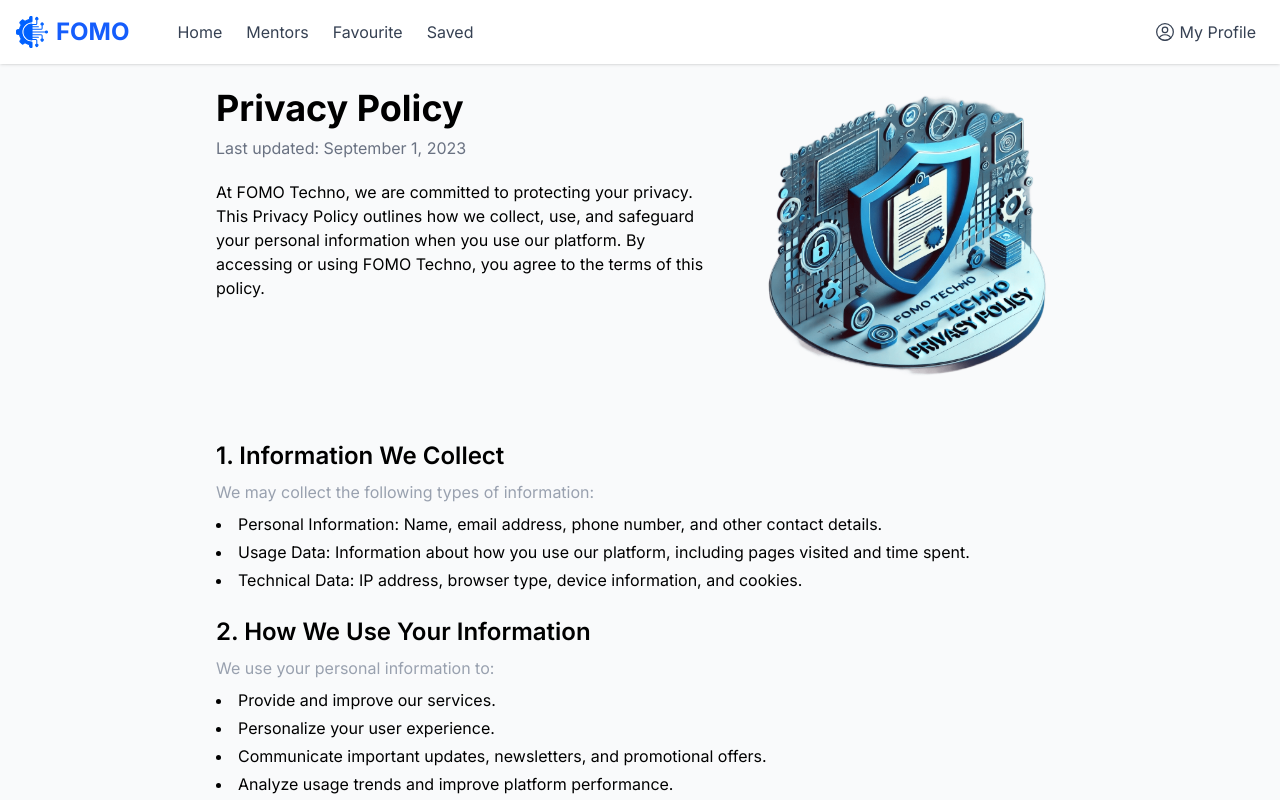
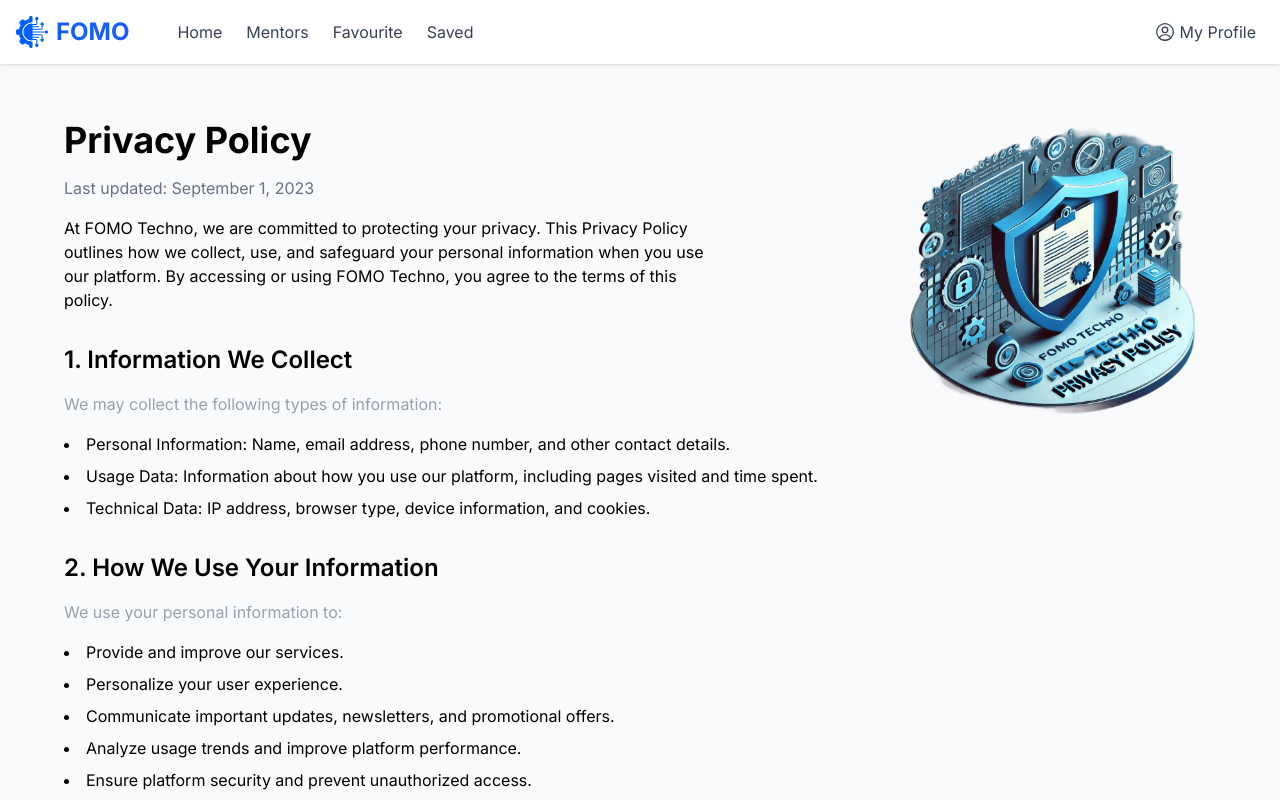
Before and after one commit to Rawand-abu-shammala/FOMO, a Next.js app: page /privacy-policy in a window 1280 px wide. Shown: the top 800 px of the page. Built offline with nearby package versions, Linux system fonts and the light colour scheme.

Commit message:
Add some edit to privacy-policy page

```diff
--- a/src/app/page.tsx
+++ b/src/app/page.tsx
@@ -1,74 +1,74 @@
-'use client'
-import { Button } from "@/components/ui/button";
-import Link from 'next/link';
+// 'use client'
+// import { Button } from "@/components/ui/button";
+// import Link from 'next/link';
 
-export default function Home() {
-  return (
+// export default function Home() {
+//   return (
 
-    <div className="min-h-screen flex flex-col items-center justify-center bg-gray-50 space-y-6 p-4">
+//     <div className="min-h-screen flex flex-col items-center justify-center bg-gray-50 space-y-6 p-4">
 
 
-      {/* Main Content */}
-      <main className="flex flex-col items-center space-y-4">
-        <h1 className="text-4xl font-bold">Welcome to FOMO</h1>
-        <p className="text-gray-600">Please choose an option to continue</p>
+//       {/* Main Content */}
+//       <main className="flex flex-col items-center space-y-4">
+//         <h1 className="text-4xl font-bold">Welcome to FOMO</h1>
+//         <p className="text-gray-600">Please choose an option to continue</p>
 
-            <div className="flex flex-wrap gap-4 pt-4">
-            <Button className="w-40 px-6 py-2 bg-blue-600 text-white rounded-lg hover:bg-blue-700 transition">
-              <Link href="/signup">Sign Up</Link>
-            </Button>
-            <Button variant="outline" className="w-40 px-6 py-2 border border-blue-600 text-blue-600 rounded-lg hover:bg-blue-50 transition" asChild>
-              <Link href="/login">Sign In</Link>
-            </Button>
-          </div>
+//             <div className="flex flex-wrap gap-4 pt-4">
+//             <Button className="w-40 px-6 py-2 bg-blue-600 text-white rounded-lg hover:bg-blue-700 transition">
+//               <Link href="/signup">Sign Up</Link>
+//             </Button>
+//             <Button variant="outline" className="w-40 px-6 py-2 border border-blue-600 text-blue-600 rounded-lg hover:bg-blue-50 transition" asChild>
+//               <Link href="/login">Sign In</Link>
+//             </Button>
+//           </div>
 
-      </main>
-    </div>
-  );
-}
+//       </main>
+//     </div>
+//   );
+// }
 
 
 
 
 
-// import Image from 'next/image';
-// import { Button } from '@/components/ui/button';
-// import Card from './components/Card';
-// import { cards } from './utils/data';
+import Image from 'next/image';
+import { Button } from '@/components/ui/button';
+import Card from './components/Card';
+import { cards } from './utils/data';
 
-// export default function Home() {
-//   return (
-//     <>
-//       <section className="-mt-16 pt-16 bg-blue-50 rounded-b-xl p-8 flex flex-col md:flex-row items-center gap-8">
-//         <div className="flex-1">
-//           <h1 className="text-4xl font-bold mb-4">
-//             Welcome, Hala Alastal!<br />Your Tech Journey Starts Here
-//           </h1>
-//           <p className="text-gray-700 mb-6">
-//             FOMO techno is a guidance platform designed to help Arab students explore software engineering...
-//           </p>
-//           <Button className="bg-blue-600 text-white" size="lg">Start Exploring</Button>
-//         </div>
-//         <div className="flex-1">
-//           <Image
-//             src="/assets/images/hero.svg"
-//             alt="Hero"
-//             width={600}
-//             height={400}
-//             className="rounded-lg object-cover"
-//           />
-//         </div>
-//       </section>
+export default function Home() {
+  return (
+    <>
+      <section className="-mt-16 pt-16 bg-blue-50 rounded-b-xl p-8 flex flex-col md:flex-row items-center gap-8">
+        <div className="flex-1">
+          <h1 className="text-4xl font-bold mb-4">
+            Welcome, Hala Alastal!<br />Your Tech Journey Starts Here
+          </h1>
+          <p className="text-gray-700 mb-6">
+            FOMO techno is a guidance platform designed to help Arab students explore software engineering...
+          </p>
+          <Button className="bg-blue-600 text-white" size="lg">Start Exploring</Button>
+        </div>
+        <div className="flex-1">
+          <Image
+            src="/assets/images/hero.svg"
+            alt="Hero"
+            width={600}
+            height={400}
+            className="rounded-lg object-cover"
+          />
+        </div>
+      </section>
 
-//       {/* Cards Section */}
-//       <section className="container mx-auto px-4 mt-12">
-//         <h2 className="text-2xl font-bold mb-6">
-//           Explore Learning Paths And Tech Resources
-//         </h2>
-//         <div className="grid grid-cols-1 sm:grid-cols-2 lg:grid-cols-3 gap-6 items-stretch">
-//           {cards.map(c => <Card key={c.slug} {...c} />)}
-//         </div>
-//       </section>
-//     </>
-//   );
-// }
+      {/* Cards Section */}
+      <section className="container mx-auto px-4 mt-12">
+        <h2 className="text-2xl font-bold mb-6">
+          Explore Learning Paths And Tech Resources
+        </h2>
+        <div className="grid grid-cols-1 sm:grid-cols-2 lg:grid-cols-3 gap-6 items-stretch">
+          {cards.map(c => <Card key={c.slug} {...c} />)}
+        </div>
+      </section>
+    </>
+  );
+}
--- a/src/app/privacy-policy/page.tsx
+++ b/src/app/privacy-policy/page.tsx
@@ -1,39 +1,47 @@
 import Image from "next/image";
-import { Section } from '../utils/type';
-import { sections } from '../utils/privacyPolicy';
+import { Section } from "../utils/type";
+import { sections } from "../utils/privacyPolicy";
 
 export default function PrivacyPolicyPage() {
   return (
-    <main className="max-w-4xl mx-auto p-6">
-      <div className="flex flex-col md:flex-row items-start mb-8 gap-6">
-        <div className="flex-1">
-          <h1 className="text-4xl font-bold mb-2">Privacy Policy</h1>
+    <main className="w-full mt-8 p-6 overflow-visible">
+      <div className="relative w-4/5 ml-4 md:ml-10 mb-8 overflow-visible">
+        <div className="flex flex-col md:flex-row gap-6">
+          <div className="w-full md:w-2/3 text-left space-y-4">
+            <h1 className="text-4xl font-bold">Privacy Policy</h1>
             <p className="text-gray-500">Last updated: September 1, 2023</p>
-          <p className="mt-5">
-            At FOMO Techno, we are committed to protecting your privacy. This Privacy Policy outlines how we collect, use, and safeguard your personal information when you use our platform. By accessing or using FOMO Techno, you agree to the terms of this policy.
+            <p className="text-base">
+              At FOMO Techno, we are committed to protecting your privacy. This
+              Privacy Policy outlines how we collect, use, and safeguard your
+              personal information when you use our platform. By accessing or
+              using FOMO Techno, you agree to the terms of this policy.
             </p>
           </div>
-        <div className="w-64 h-64 md:w-80 md:h-80 relative">
+
+          <div className="relative w-full mt-6 md:mt-0 md:w-1/3">
+            <div className="relative md:absolute md:top-0 md:right-[-80px] lg:right-[-160px] w-full overflow-visible">
               <Image
                 src="/assets/images/privacy-policy.svg"
                 alt="Privacy Illustration"
-            fill
-            className="object-contain"
+                width={500}
+                height={500}
+                priority
+                className="object-contain w-auto h-auto"
               />
             </div>
           </div>
+        </div>
+      </div>
 
-      <div className="space-y-6">
+      <div className="w-4/5 ml-4 md:ml-10 space-y-8 text-left">
         {sections.map((section: Section) => (
-          <section key={section.title}>
-            <h2 className="text-2xl font-semibold mb-2">{section.title}</h2>
+          <section key={section.title} className="space-y-4">
+            <h2 className="text-2xl font-semibold">{section.title}</h2>
             {section.description && (
-              <p className="text-base mb-2 text-gray-400">
-                {section.description}
-              </p>
+              <p className="text-base text-gray-400">{section.description}</p>
             )}
             {section.items && (
-              <ul className="list-disc list-inside space-y-1 text-base">
+              <ul className="list-disc list-inside space-y-2 text-base">
                 {section.items.map((item: string, idx: number) => (
                   <li key={idx}>{item}</li>
                 ))}
```
Lines whose indentation alone changed are shown as unchanged.
